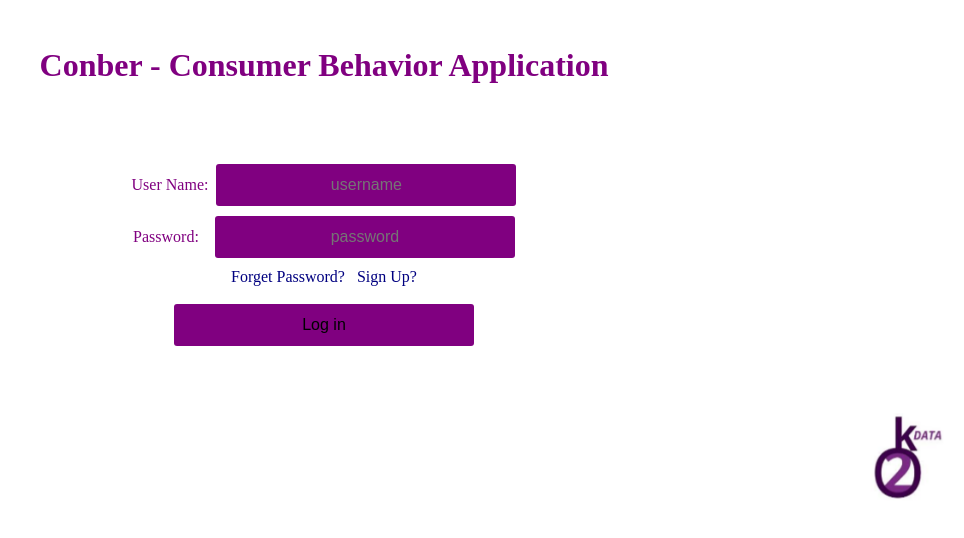
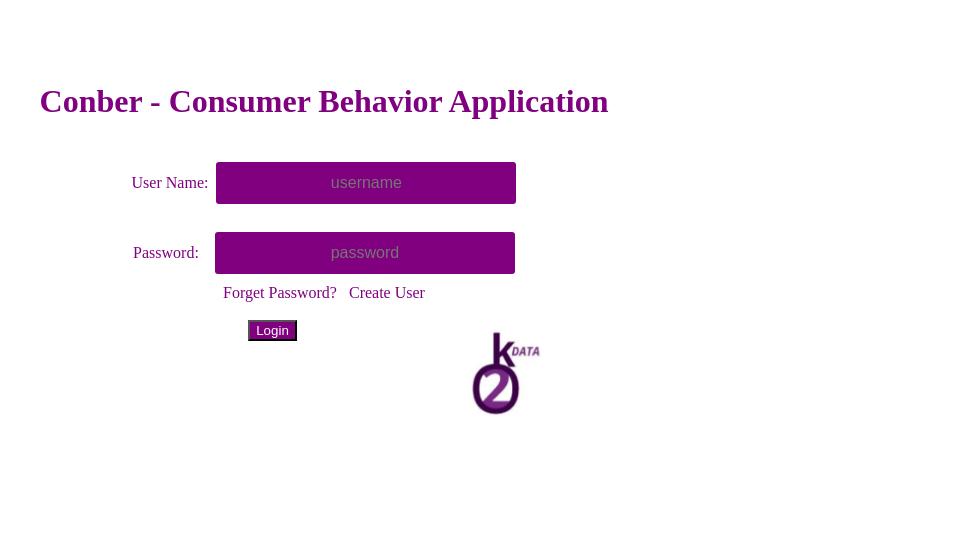
Before and after one commit to AdyRehman/CONBER, a Flask app: page / in a window 1280 px wide. Shown: the top 538 px of the page, without its empty margins (316-1280 px from the left). Run offline with Flask 2, Linux system fonts and the light colour scheme.

Commit message:
Update login.html

```diff
--- a/templates/login.html
+++ b/templates/login.html
@@ -1,29 +1,32 @@
-<link rel="stylesheet" href="static/style.css" type="text/css"><br>
-<div style="text-align:center"><h1><font color= "#800080">Conber - Consumer Behavior Application</font></h1></div><br>
+<link rel="stylesheet" href="static/style.css" type="text/css"><br><br><br>
+<div style="text-align:center"><h1><font color= "#800080">Conber - Consumer Behavior Application</h1></div>
 <form action="/login" method="POST">
 <div class="login">
 <div class="login-screen">
-        <div class="app-title"></div>
+<div class="app-title">
+</div>
 <div class="login-form">
 <div class="control-group">
-				<font color= "#800080">User Name:&nbsp </font>
-				<input type="text" class="login-field" STYLE="background-color: #800080;" value="" placeholder="username" name="username">
-                <label class="login-field-icon fui-user" for="login-name"></label></div>
+				User Name:&nbsp
+				<input type="text" class="login-field"  STYLE="background-color: #800080;"   value="" placeholder="username" name="username">
+<label class="login-field-icon fui-user" for="login-name"></label></div><br>
 <div class="control-group">
-				<font color= "#800080">Password:&nbsp </font>
+				Password:&nbsp
 				&nbsp
 				<input type="password" class="login-field" STYLE="background-color: #800080;"  value="" placeholder="password" name="password">
 <label class="login-field-icon fui-lock" for="login-pass"></label></div>
 
-        <a  onclick=" window.open('/password','_blank')"><font color= "navy"> Forget Password? &nbsp </font></a>
-        <a  onclick=" window.open('/signup','_blank')"><font color= "navy">Sign Up?</font> </a> <br><br>
+<a  onclick=" window.open('/password','_blank')"> Forget Password? &nbsp</a>
+<a  onclick=" window.open('/createuser1','_blank')"> Create User </a> <br><br>
+</font>
+<img align="right" height="100" width="100" src="{{url_for('static', filename='logo.png')}}" alt="logo"/>
 
-        <input type="submit" STYLE="background-color: #800080;"  value="Log in"  color="navy"></class="btn btn-primary btn-large btn-block">
+<button  STYLE="background-color: #800080;"><font color= "#ffffff">Login</class="btn btn-primary btn-large btn-block">
 
 </div>
 </div>
 </div>
-<br><img align="right" height="100" width="100" src="{{url_for('static', filename='logo.png')}}" alt="logo"/>
+
 </form>
 
 
```
Lines whose indentation alone changed are shown as unchanged.
